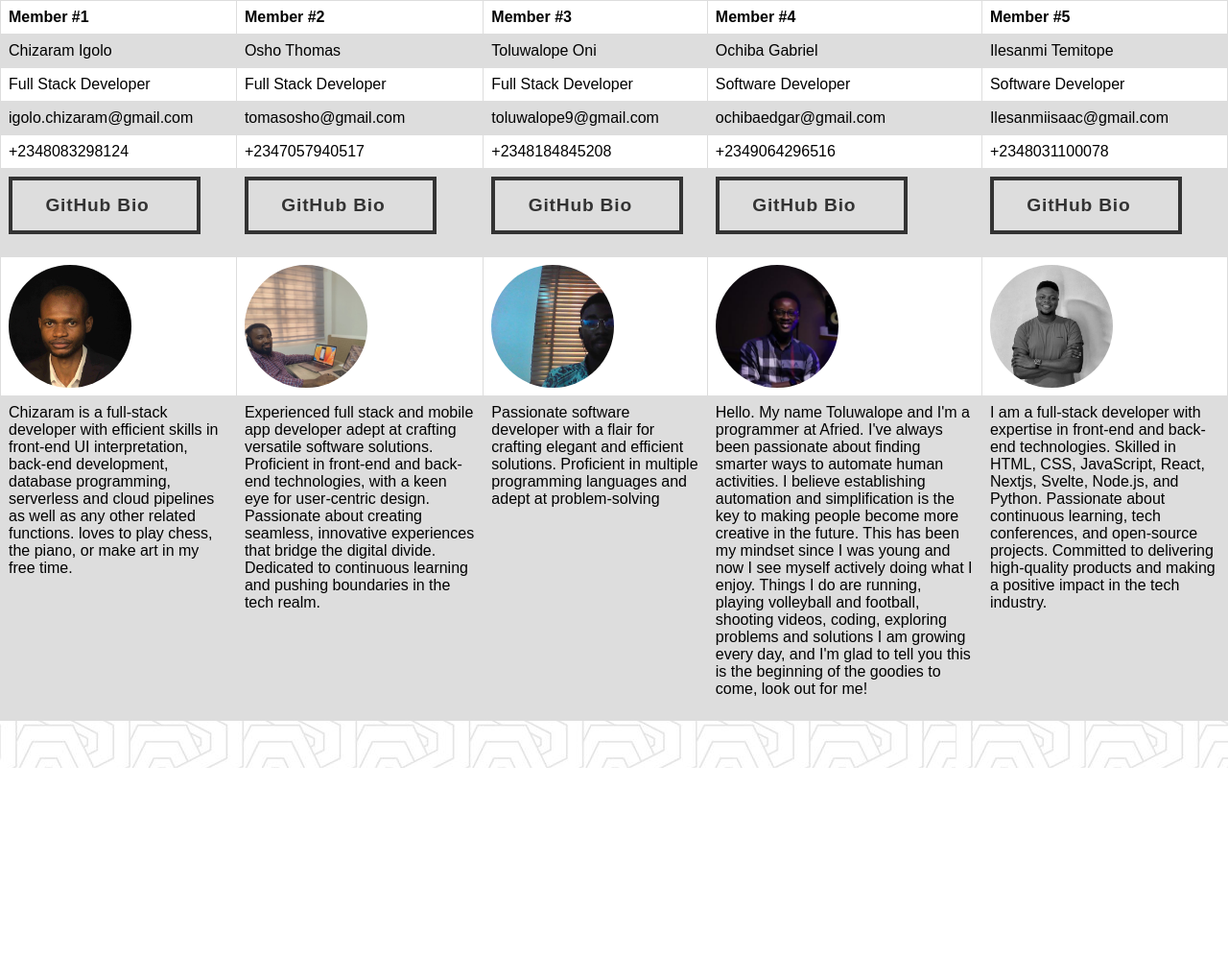
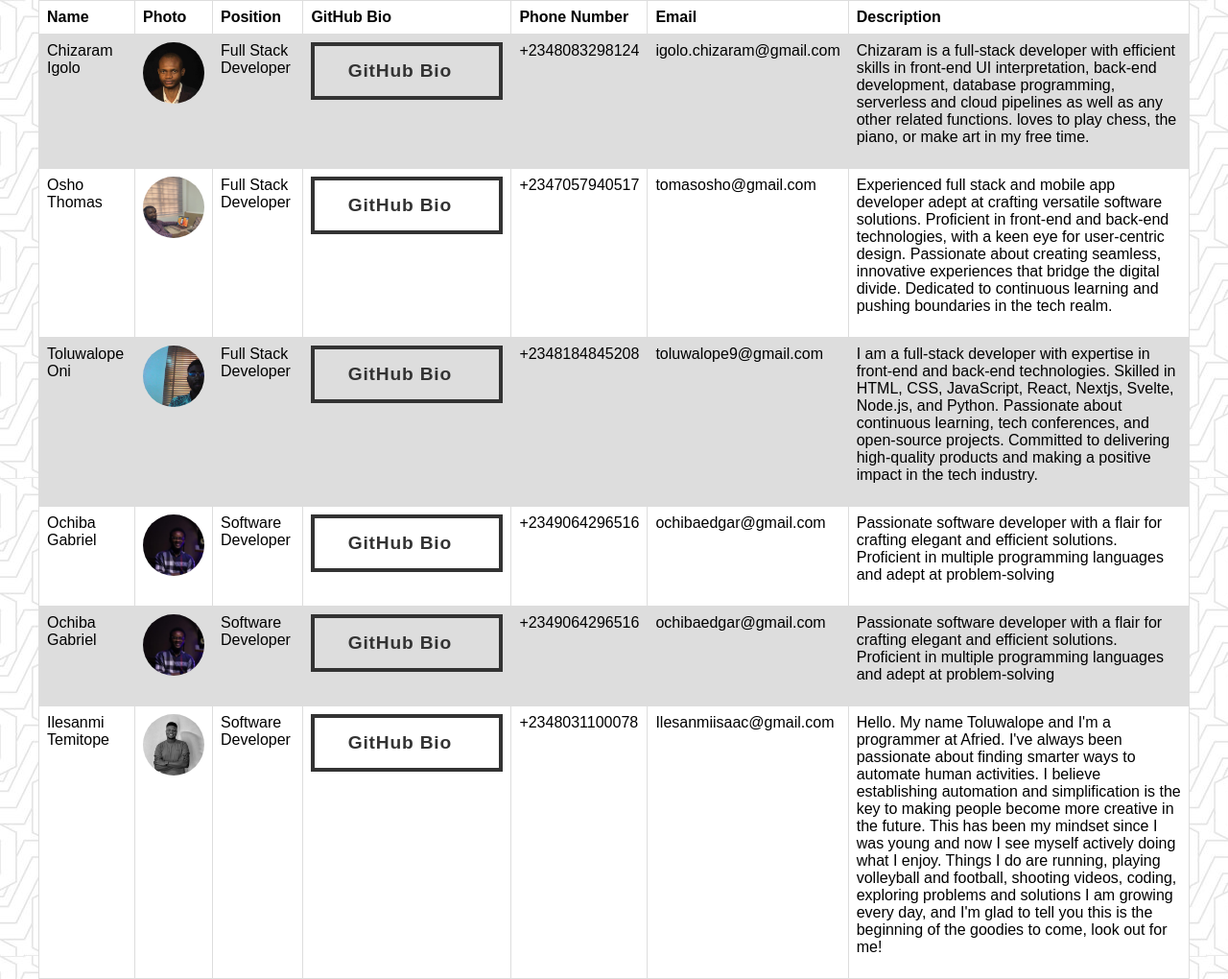
Before and after one commit to Chizaram-Igolo/chizaram-igolo-task-2, a plain HTML site: page responsive-table/index.html in a window 1280 px wide. Shown: the whole page at 96% size. Before the commit the page ends 800 px from the top, so only its background shows below. Drawn offline with Linux system fonts and the light colour scheme.

Commit message:
Make table responsive

```diff
--- a/responsive-table/index.html
+++ b/responsive-table/index.html
@@ -9,41 +9,20 @@
   <body>
     <table>
       <tr>
-        <th>Member #1</th>
-        <th>Member #2</th>
-        <th>Member #3</th>
-        <th>Member #4</th>
-        <th>Member #5</th>
+        <th>Name</th>
+        <th>Photo</th>
+        <th>Position</th>
+        <th>GitHub Bio</th>
+        <th>Phone Number</th>
+        <th>Email</th>
+        <th>Description</th>
       </tr>
       <tr>
         <td>Chizaram Igolo</td>
-        <td>Osho Thomas</td>
-        <td>Toluwalope Oni</td>
-        <td>Ochiba Gabriel</td>
-        <td>Ilesanmi Temitope</td>
-      </tr>
-      <tr>
+        <td>
+          <div class="profile-pic-div-1"></div>
+        </td>
         <td>Full Stack Developer</td>
-        <td>Full Stack Developer</td>
-        <td>Full Stack Developer</td>
-        <td>Software Developer</td>
-        <td>Software Developer</td>
-      </tr>
-      <tr>
-        <td>igolo.chizaram@gmail.com</td>
-        <td>tomasosho@gmail.com</td>
-        <td>toluwalope9@gmail.com</td>
-        <td>ochibaedgar@gmail.com</td>
-        <td>Ilesanmiisaac@gmail.com</td>
-      </tr>
-      <tr>
-        <td>+2348083298124</td>
-        <td>+2347057940517</td>
-        <td>+2348184845208</td>
-        <td>+2349064296516</td>
-        <td>+2348031100078</td>
-      </tr>
-      <tr>
         <td>
           <p>
             <a
@@ -56,6 +35,25 @@
             >
           </p>
         </td>
+        <td>+2348083298124</td>
+        <td>igolo.chizaram@gmail.com</td>
+        <td>
+          <p>
+            Chizaram is a full-stack developer with efficient skills in
+            front-end UI interpretation, back-end development, database
+            programming, serverless and cloud pipelines as well as any other
+            related functions. loves to play chess, the piano, or make art in my
+            free time.
+          </p>
+        </td>
+      </tr>
+
+      <tr>
+        <td>Osho Thomas</td>
+        <td>
+          <div class="profile-pic-div-2"></div>
+        </td>
+        <td>Full Stack Developer</td>
         <td>
           <p>
             <a
@@ -68,6 +66,26 @@
             >
           </p>
         </td>
+        <td>+2347057940517</td>
+        <td>tomasosho@gmail.com</td>
+        <td>
+          <p>
+            Experienced full stack and mobile app developer adept at crafting
+            versatile software solutions. Proficient in front-end and back-end
+            technologies, with a keen eye for user-centric design. Passionate
+            about creating seamless, innovative experiences that bridge the
+            digital divide. Dedicated to continuous learning and pushing
+            boundaries in the tech realm.
+          </p>
+        </td>
+      </tr>
+
+      <tr>
+        <td>Toluwalope Oni</td>
+        <td>
+          <div class="profile-pic-div-3"></div>
+        </td>
+        <td>Full Stack Developer</td>
         <td>
           <p>
             <a
@@ -80,7 +98,26 @@
             >
           </p>
         </td>
+        <td>+2348184845208</td>
+        <td>toluwalope9@gmail.com</td>
+        <td>
+          <p>
+            I am a full-stack developer with expertise in front-end and back-end
+            technologies. Skilled in HTML, CSS, JavaScript, React, Nextjs,
+            Svelte, Node.js, and Python. Passionate about continuous learning,
+            tech conferences, and open-source projects. Committed to delivering
+            high-quality products and making a positive impact in the tech
+            industry.
+          </p>
+        </td>
+      </tr>
 
+      <tr>
+        <td>Ochiba Gabriel</td>
+        <td>
+          <div class="profile-pic-div-4"></div>
+        </td>
+        <td>Software Developer</td>
         <td>
           <p>
             <a
@@ -94,7 +131,53 @@
             >
           </p>
         </td>
+        <td>+2349064296516</td>
+        <td>ochibaedgar@gmail.com</td>
+        <td>
+          <p>
+            Passionate software developer with a flair for crafting elegant and
+            efficient solutions. Proficient in multiple programming languages
+            and adept at problem-solving
+          </p>
+        </td>
+      </tr>
 
+      <tr>
+        <td>Ochiba Gabriel</td>
+        <td>
+          <div class="profile-pic-div-4"></div>
+        </td>
+        <td>Software Developer</td>
+        <td>
+          <p>
+            <a
+              href="
+              https://gabbyedgar.github.io/StackTrek_Bio-page/"
+              target="_blank"
+              rel="noopener noreferrer"
+              class="btn draw-border"
+            >
+              GitHub Bio</a
+            >
+          </p>
+        </td>
+        <td>+2349064296516</td>
+        <td>ochibaedgar@gmail.com</td>
+        <td>
+          <p>
+            Passionate software developer with a flair for crafting elegant and
+            efficient solutions. Proficient in multiple programming languages
+            and adept at problem-solving
+          </p>
+        </td>
+      </tr>
+
+      <tr>
+        <td>Ilesanmi Temitope</td>
+        <td>
+          <div class="profile-pic-div-5"></div>
+        </td>
+        <td>Software Developer</td>
         <td>
           <p>
             <a
@@ -107,52 +190,8 @@
             >
           </p>
         </td>
-      </tr>
-      <tr>
-        <td>
-          <div class="profile-pic-div-1"></div>
-        </td>
-        <td>
-          <div class="profile-pic-div-2"></div>
-        </td>
-        <td>
-          <div class="profile-pic-div-3"></div>
-        </td>
-        <td>
-          <div class="profile-pic-div-4"></div>
-        </td>
-        <td>
-          <div class="profile-pic-div-5"></div>
-        </td>
-      </tr>
-
-      <tr>
-        <td>
-          <p>
-            Chizaram is a full-stack developer with efficient skills in
-            front-end UI interpretation, back-end development, database
-            programming, serverless and cloud pipelines as well as any other
-            related functions. loves to play chess, the piano, or make art in my
-            free time.
-          </p>
-        </td>
-        <td>
-          <p>
-            Experienced full stack and mobile app developer adept at crafting
-            versatile software solutions. Proficient in front-end and back-end
-            technologies, with a keen eye for user-centric design. Passionate
-            about creating seamless, innovative experiences that bridge the
-            digital divide. Dedicated to continuous learning and pushing
-            boundaries in the tech realm.
-          </p>
-        </td>
-        <td>
-          <p>
-            Passionate software developer with a flair for crafting elegant and
-            efficient solutions. Proficient in multiple programming languages
-            and adept at problem-solving
-          </p>
-        </td>
+        <td>+2348031100078</td>
+        <td>Ilesanmiisaac@gmail.com</td>
         <td>
           <p>
             Hello. My name Toluwalope and I'm a programmer at Afried. I've
@@ -166,17 +205,6 @@
             beginning of the goodies to come, look out for me!
           </p>
         </td>
-
-        <td>
-          <p>
-            I am a full-stack developer with expertise in front-end and back-end
-            technologies. Skilled in HTML, CSS, JavaScript, React, Nextjs,
-            Svelte, Node.js, and Python. Passionate about continuous learning,
-            tech conferences, and open-source projects. Committed to delivering
-            high-quality products and making a positive impact in the tech
-            industry.
-          </p>
-        </td>
       </tr>
     </table>
   </body>
--- a/responsive-table/style.css
+++ b/responsive-table/style.css
@@ -15,6 +15,8 @@ body {
     "Lucida Sans Unicode", Geneva, Verdana, sans-serif;
   background-image: url("./images/bg.jpg");
   background-repeat: repeat;
+  padding-left: 40px;
+  padding-right: 40px;
   overflow-x: hidden;
 }
 
@@ -107,6 +109,7 @@ table {
   font-family: arial, sans-serif;
   border-collapse: collapse;
   width: 100%;
+  overflow: auto;
 }
 
 td,
@@ -149,8 +152,8 @@ td {
   background-size: cover;
   background-repeat: no-repeat;
   border-radius: 50%;
-  width: 128px;
-  height: 128px;
+  width: 64px;
+  height: 64px;
 }
 
 .profile-pic-div-2 {
@@ -158,8 +161,8 @@ td {
   background-size: cover;
   background-repeat: no-repeat;
   border-radius: 50%;
-  width: 128px;
-  height: 128px;
+  width: 64px;
+  height: 64px;
 }
 
 .profile-pic-div-3 {
@@ -167,8 +170,8 @@ td {
   background-size: cover;
   background-repeat: no-repeat;
   border-radius: 50%;
-  width: 128px;
-  height: 128px;
+  width: 64px;
+  height: 64px;
 }
 
 .profile-pic-div-4 {
@@ -176,8 +179,8 @@ td {
   background-size: cover;
   background-repeat: no-repeat;
   border-radius: 50%;
-  width: 128px;
-  height: 128px;
+  width: 64px;
+  height: 64px;
 }
 
 .profile-pic-div-5 {
@@ -185,6 +188,6 @@ td {
   background-size: cover;
   background-repeat: no-repeat;
   border-radius: 50%;
-  width: 128px;
-  height: 128px;
+  width: 64px;
+  height: 64px;
 }
```
Also changed, not shown: 404-page/404-page.html (+1 -1 lines), index.html (+5 -5 lines).
